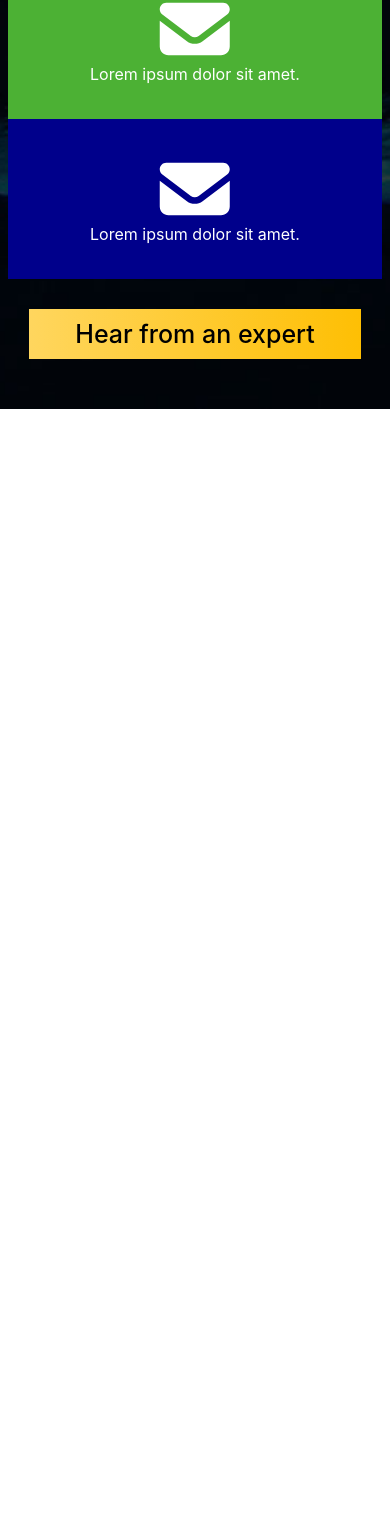
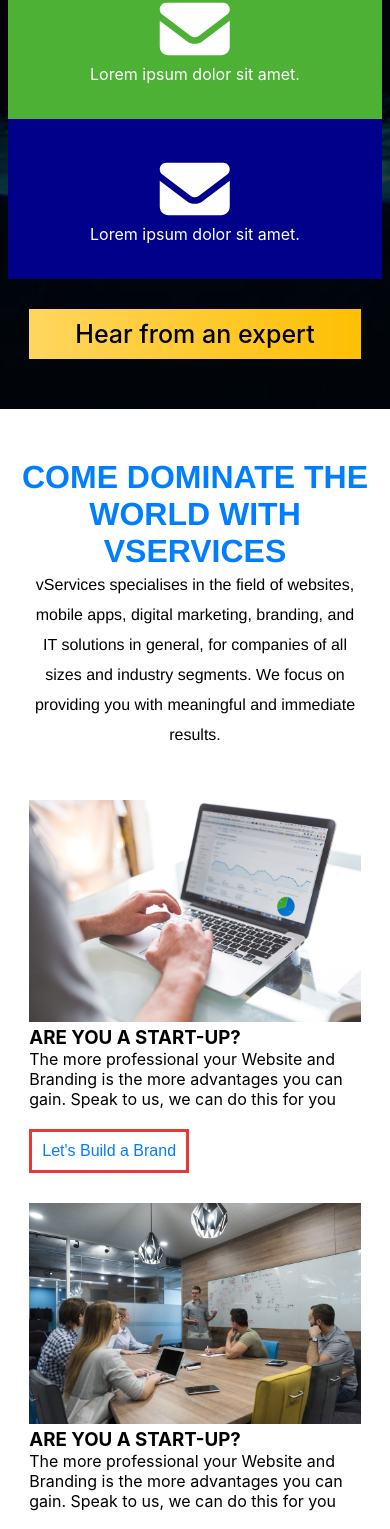
Before and after one commit to sazzadhossain1/solution-grid-new, a React (Create React App) app: page / in a window 390 px wide. Shown: the part 1261-2790 px from the top of the page. Before the commit the page ends 1670 px from the top, so only its background shows below. Built offline with nearby package versions, Linux system fonts and the light colour scheme.

Commit message:
banner section and first section responsive done

```diff
--- a/src/components/FirstSection/FirstSection.css
+++ b/src/components/FirstSection/FirstSection.css
@@ -48,6 +48,7 @@
   color: #007eff;
   font-size: 16px;
   cursor: pointer;
+  margin-top: 20px;
 }
 .firstSection_btn1:hover {
   background: #fa4141;
@@ -67,6 +68,7 @@
   color: #007eff;
   font-size: 16px;
   cursor: pointer;
+  margin-top: 20px;
 }
 .firstSection_btn2:hover {
   background: #414afa;
@@ -78,3 +80,43 @@
   color: white;
   transition: ease-in-out 0.4s;
 }
+
+@media screen and (max-width: 1536px) {
+  .firstSection_first_p {
+    width: 75%;
+  }
+
+  .firstPhoto {
+    width: 90%;
+  }
+
+  .secondPhoto {
+    width: 90%;
+  }
+}
+@media screen and (max-width: 1097px) {
+  .firstSection_first_p {
+    width: 85%;
+  }
+}
+@media screen and (max-width: 1000px) {
+  .fistSection_grid_div {
+    display: grid;
+    grid-template-columns: 1fr;
+    width: 85%;
+  }
+  .firstSection_first_cart_div {
+    margin-bottom: 30px;
+  }
+  svg {
+    display: none;
+  }
+  .firstPhoto {
+    position: relative;
+    width: 100%;
+  }
+  .secondPhoto {
+    position: relative;
+    width: 100%;
+  }
+}
--- a/src/components/Home/Home.js
+++ b/src/components/Home/Home.js
@@ -11,8 +11,8 @@
   return (
     <div>
       <Banner></Banner>
-      {/* <FirstSection></FirstSection>
-      <SecondSection></SecondSection>
+      <FirstSection></FirstSection>
+      {/* <SecondSection></SecondSection>
       <ThirdSection></ThirdSection> */}
       {/* <ForthSection></ForthSection> */}
       {/* <FifthSection></FifthSection> */}
```
